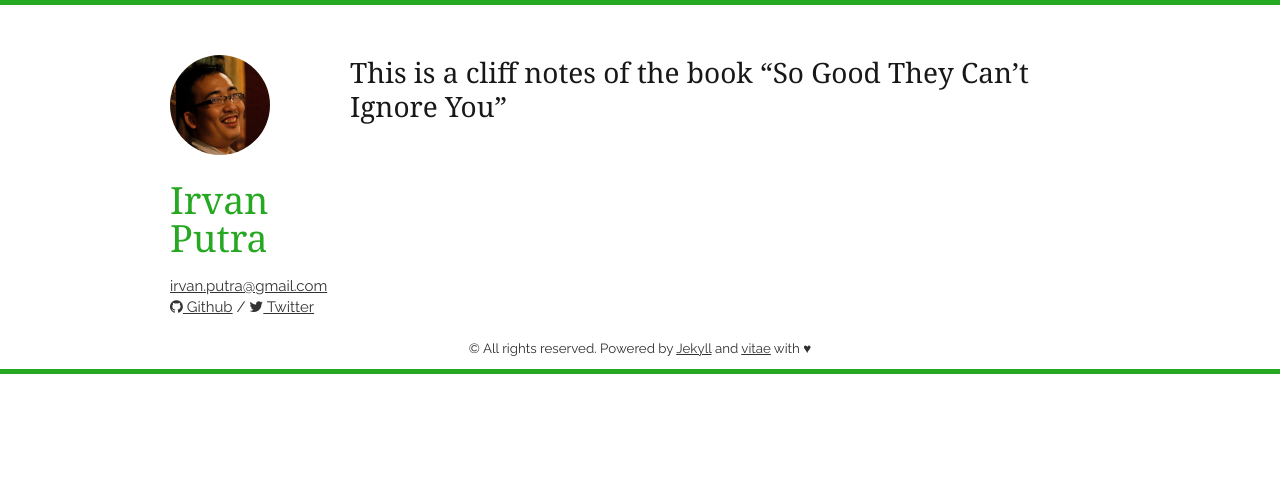
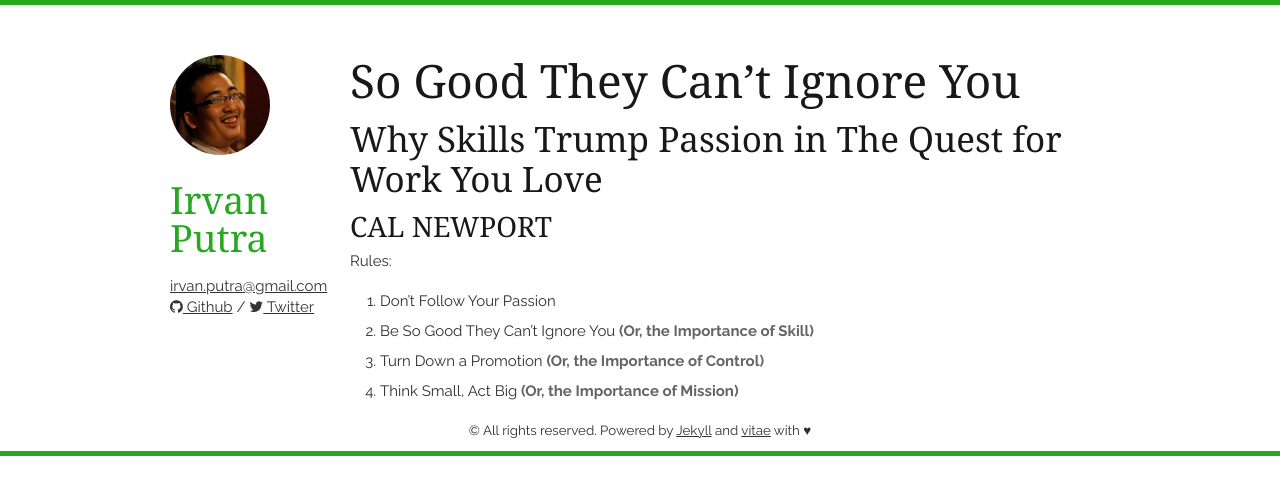
Before and after one commit to irvansemestanya/vandeput.github.io, a Jekyll site: the page built from so-good.md, in a window 1280 px wide. Shown: the top 495 px of the page. Built offline with Jekyll 4.4.1, drawn with Linux system fonts in a browser that asks for light colours; nearby versions of some CDN libraries.

Commit message:
Update so-good.md

```diff
--- a/so-good.md
+++ b/so-good.md
@@ -3,4 +3,12 @@
 permalink: /so-good/
 ---
 
-### This is a cliff notes of the book "So Good They Can't Ignore You"
+# So Good They Can't Ignore You
+## Why Skills Trump Passion in The Quest for Work You Love
+### CAL NEWPORT
+
+Rules:
+1. Don't Follow Your Passion
+2. Be So Good They Can't Ignore You _(Or, the Importance of Skill)_
+3. Turn Down a Promotion _(Or, the Importance of Control)_
+4. Think Small, Act Big _(Or, the Importance of Mission)_
```
